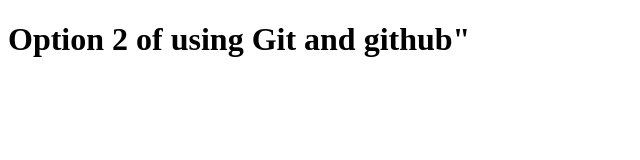
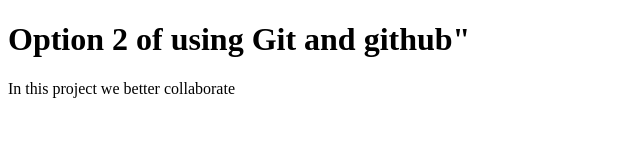
Before and after one commit to Mbote-Joseph/Option-2-Git-and-Github, a plain HTML site: page index.html in a window 1280 px wide. Shown: the whole page, without its empty margins (0-640 px from the left). Drawn offline with Linux system fonts and the light colour scheme.

Commit message:
Yeah I want the changes

```diff
--- a/index.html
+++ b/index.html
@@ -8,5 +8,6 @@
   </head>
   <body>
     <h1>Option 2 of using Git and github"</h1>
+    <p>In this project we better collaborate<p>
   </body>
 </html>
```
